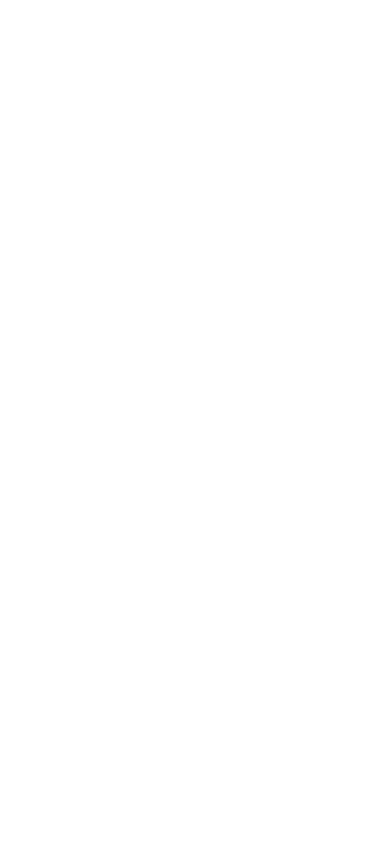
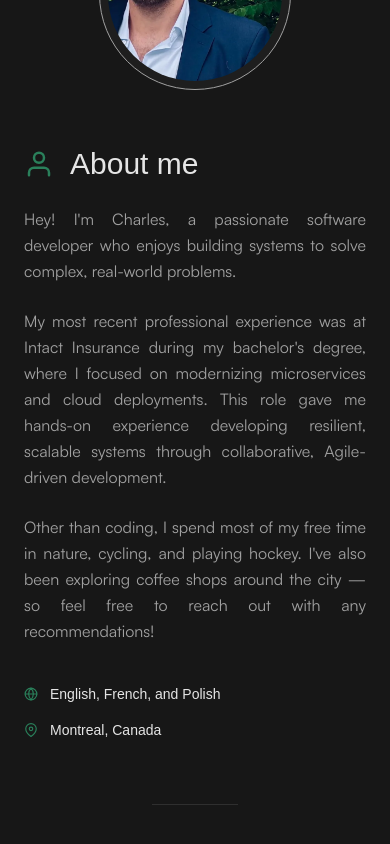
Before and after one commit to eimcharles/eimcharles.github.io, a React (Vite) app: page / in a window 390 px wide. Shown: the part 1066-1910 px from the top of the page. Before the commit the page ends 844 px from the top, so only its background shows below. Built offline with nearby package versions, Linux system fonts and the light colour scheme; a web font is replaced by a local one.

Commit message:
feat(about): add responsive about section with bio and profile image.

```diff
--- a/src/App.jsx
+++ b/src/App.jsx
@@ -1,11 +1,13 @@
 import Navbar from './components/Navbar';
 import Hero from './components/Hero';
+import About from './components/About';
 
 function App() {
   return (
       <>
         <Navbar/>
         <Hero/>
+        <About/>
       </>
   )
 }
--- /dev/null
+++ b/src/components/About.jsx
@@ -0,0 +1,50 @@
+import React from 'react';
+import Img from '../assets/profile/Img.webp';
+import { aboutData } from '../data/aboutData';
+import { FiUser, FiMapPin, FiGlobe } from "react-icons/fi";
+
+const About = () => {
+  return (
+    <section id="about" className="w-full bg-neutral-900 px-6 py-16 md:py-24 select-none">
+      <div className="flex flex-col md:flex-row w-full max-w-5xl mx-auto gap-12 items-center md:items-start">
+
+        <div className='flex flex-col w-full md:w-2/3 gap-6 order-2 md:order-1'>
+          <div className='flex flex-col gap-6 text-neutral-200'>
+            <div className='flex flex-row gap-4 items-center justify-start'>
+              <FiUser className='text-[#2a805b] text-3xl'/>
+              <h1 className='text-3xl font-chillax font-medium'>{aboutData.sectionHeader}</h1>
+            </div>
+            <p className='text-neutral-400 font-satoshi text-md leading-relaxed text-justify'>{aboutData.introduction}</p>
+            <p className='text-neutral-400 font-satoshi text-md leading-relaxed text-justify'>{aboutData.body}</p>
+            <p className='text-neutral-400 font-satoshi text-md leading-relaxed text-justify'>{aboutData.conclusion}</p>
+          </div>
+
+          <div className='flex flex-col gap-4 font-chillax text-sm text-neutral-200 pt-4 md:pt-0'>
+            <div className="flex items-center gap-3 justify-start">
+              <FiGlobe className="text-[#2a805b] shrink-0" />
+              <p>{aboutData.languages}</p>
+            </div>
+            <div className="flex items-center gap-3 justify-start">
+              <FiMapPin className="text-[#2a805b] shrink-0" />
+              <p>{aboutData.location}</p>
+            </div>
+          </div>
+        </div>
+
+        {/* Image */}
+        <div className='flex justify-center items-center w-full md:w-1/3 order-1 md:order-2 p-2'>
+          <div className="p-2 w-48 h-60 md:w-64 md:h-80 rounded-full bg-neutral-800/50 border border-neutral-400 select-none">
+            <div className="w-full h-full rounded-full overflow-hidden flex items-center justify-center">
+              <img src={Img} alt="Im Im" className="w-full h-full object-cover"/>
+            </div>
+          </div>
+        </div>
+      </div>
+
+      {/* Border Line */}
+      <div className='w-1/4 mx-auto border-b border-neutral-700/60 pt-16 md:pt-24'></div>
+    </section>
+  );
+};
+
+export default About;
--- /dev/null
+++ b/src/data/aboutData.js
@@ -0,0 +1,8 @@
+export const aboutData = {
+  sectionHeader: "About me",
+  introduction: "Hey! I'm Charles, a passionate software developer who enjoys building systems to solve complex, real-world problems.",
+  body: "My most recent professional experience was at Intact Insurance during my bachelor's degree, where I focused on modernizing microservices and cloud deployments. This role gave me hands-on experience developing resilient, scalable systems through collaborative, Agile-driven development.",
+  conclusion: "Other than coding, I spend most of my free time in nature, cycling, and playing hockey. I've also been exploring coffee shops around the city — so feel free to reach out with any recommendations!",
+  languages: "English, French, and Polish",
+  location: "Montreal, Canada"
+};
```
Also changed, not shown: src/assets/profile/Img.webp (added).
